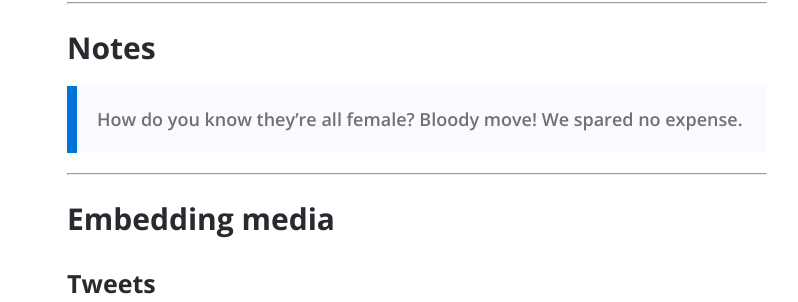
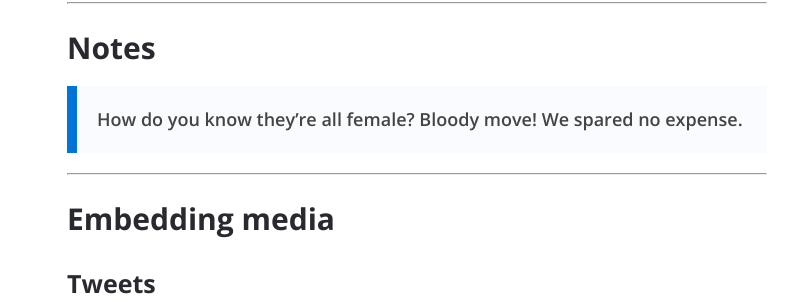
Before and after one commit to AllThingsSmitty/allthingssmitty.github.io, a Jekyll site: the page built from style-guide.md, in a window 1280 px wide. Shown: the part 4608-4910 px from the top of the page, without its empty margins (223-1021 px from the left). Built offline with Jekyll 4.4.1, drawn with Linux system fonts in a browser that asks for light colours; comment, search, counter and statistics services are not loaded.

Commit message:
Remove unnecessary properties

```diff
--- a/_sass/_type.scss
+++ b/_sass/_type.scss
@@ -36,7 +36,6 @@
 }
 
 strong {
-  color: var(--gray-6);
   font-family: var(--root-font-family-bold);
   font-style: normal;
 
@@ -148,14 +147,13 @@
 .message {
   background-color: var(--sky-blue);
   border-left: .5rem solid var(--border-color-blue);
-  color: var(--gray-4);
+  color: var(--gray-5);
   font-family: var(--secondary-font-family-semibold);
   font-size: .9rem;
   margin-bottom: 1rem;
   padding: 1rem;
 
   strong {
-    color: var(--gray-4);
     font-family: var(--secondary-font-family-bold);
   }
 }
```
